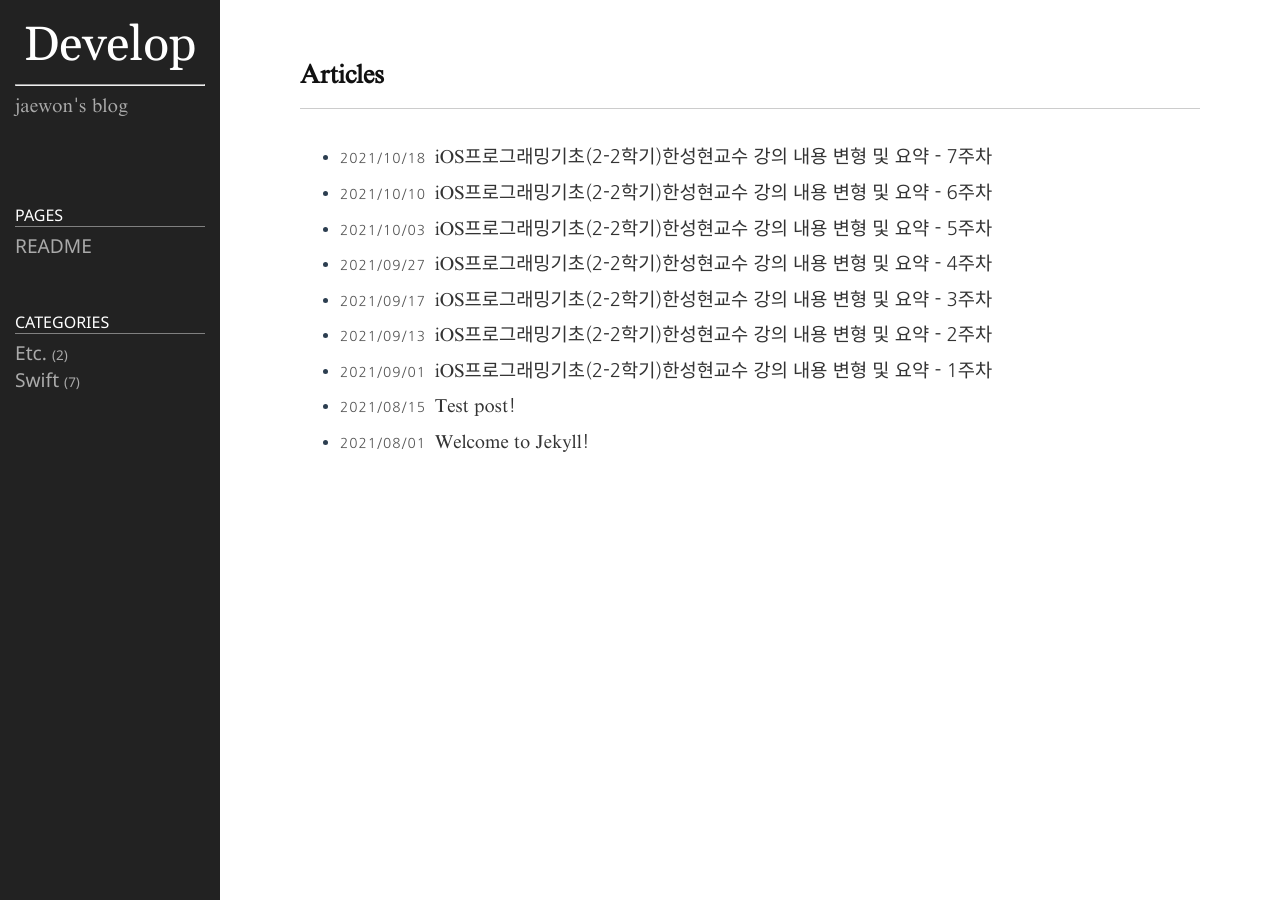
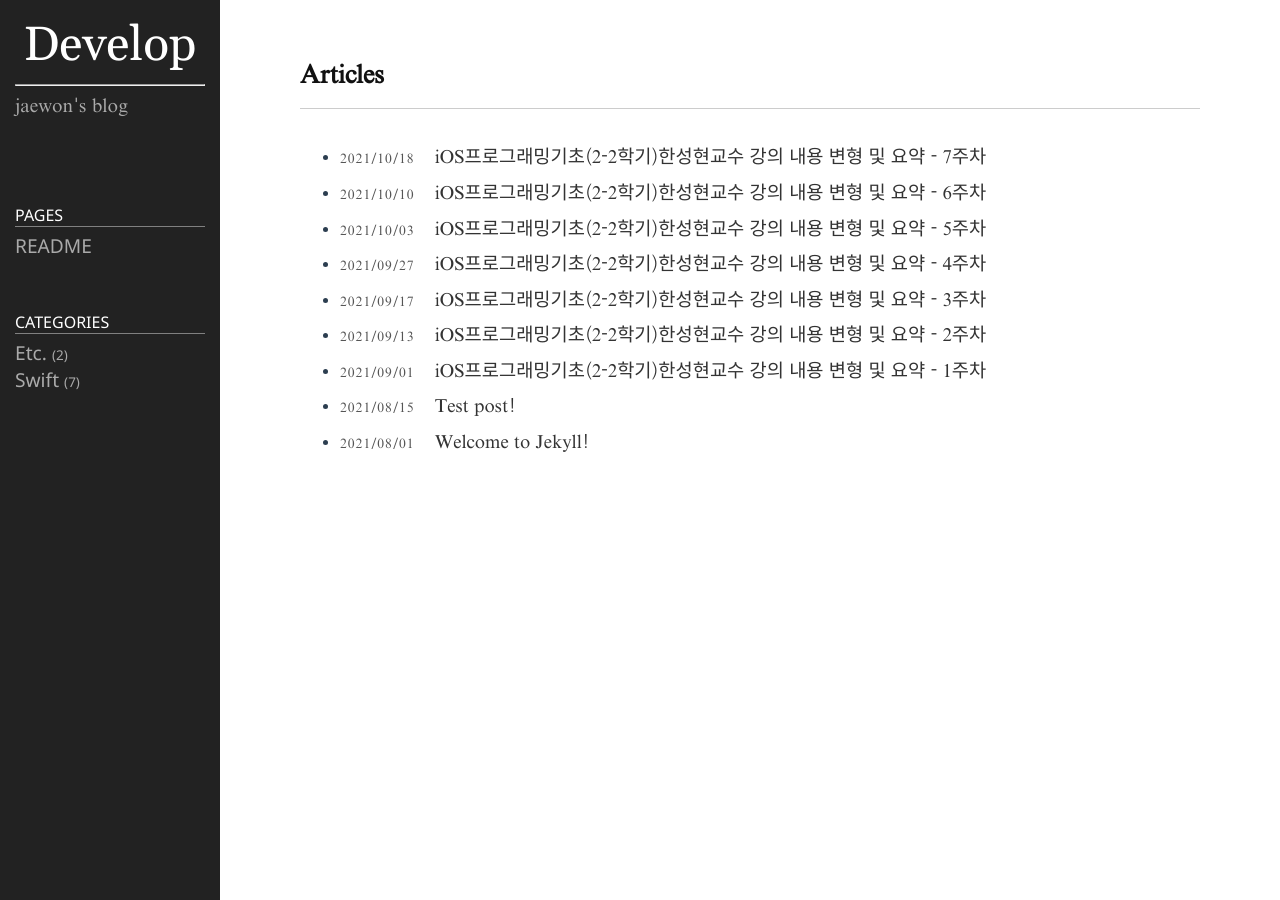
Before and after one commit to Jaewon-Yun/Jaewon-Yun.github.io, a Jekyll site: the page built from index.markdown, in a window 1280 px wide. Built offline with Jekyll 4.4.1, drawn with Linux system fonts in a browser that asks for light colours.

Commit message:
change number font

```diff
--- a/public/css/style.css
+++ b/public/css/style.css
@@ -56,7 +56,7 @@ body {
 @font-face {
 	font-family: 'Times new roman';
 	src: url('../font/Times\ New\ Roman/times new roman.ttf');
-	unicode-range: U+0041-005A, U+0061-007A;
+	unicode-range: U+0041-005A, U+0061-007A, U+0030-0039;
 }
 
 a {
```
